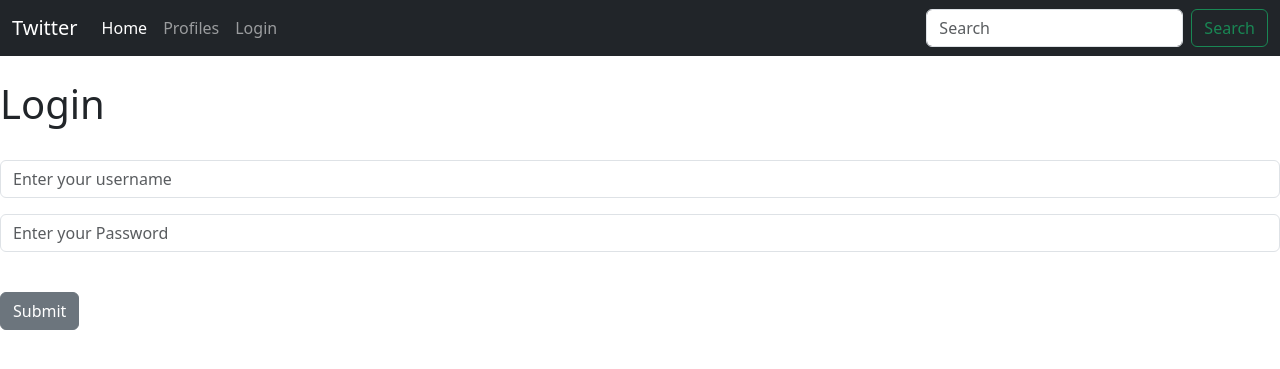
After one commit to s-derebera/twitter_studying, a Django app: page /login in a window 1280 px wide. The commit adds this page. Shown: the top 369 px of the page. Run offline with Django 4.2, Linux system fonts and the light colour scheme.

Commit message:
feature: login and logout users

```diff
--- a/twitter/tweets/forms.py
+++ b/twitter/tweets/forms.py
@@ -11,4 +11,4 @@ class TweetForm(forms.ModelForm):
 
     class Meta:
         model = Tweet
-        exclude = ("pub_date",)
+        exclude = ("user",)
--- a/twitter/tweets/templates/tweets/base.html
+++ b/twitter/tweets/templates/tweets/base.html
@@ -3,7 +3,7 @@
   <head>
     <meta charset="utf-8">
     <meta name="viewport" content="width=device-width, initial-scale=1">
-    <title>Bootstrap demo</title>
+    <title>Twitter demo</title>
     <link href="https://cdn.jsdelivr.net/npm/bootstrap@5.3.0-alpha1/dist/css/bootstrap.min.css" rel="stylesheet" integrity="sha384-GLhlTQ8iRABdZLl6O3oVMWSktQOp6b7In1Zl3/Jr59b6EGGoI1aFkw7cmDA6j6gD" crossorigin="anonymous">
   </head>
   <body>
--- /dev/null
+++ b/twitter/tweets/templates/tweets/login.html
@@ -0,0 +1,24 @@
+{% extends 'tweets/base.html' %}
+{% block content %}
+
+{% if user.is_authenticated %}
+    <h1>You're already logged in!</h1>
+{% else%}
+    <div class="'col-md-6 offset-md-3"></div>
+        <h1>Login</h1>
+        <br/>
+        <form method="POST" action="{% url 'login' %}">
+            {% csrf_token %}
+            <div class="mb-3">
+            <input type="text" class="form-control" name="username" placeholder="Enter your username">
+            </div>
+            <div class="mb-3">
+            <input type="password" class="form-control" name="password" placeholder="Enter your Password">
+            </div>
+            <br/>
+            <button type="submit" class="btn btn-secondary">Submit</button>
+        </form>
+    </div>
+{% endif %}
+
+{% endblock %}
--- a/twitter/tweets/templates/tweets/navbar.html
+++ b/twitter/tweets/templates/tweets/navbar.html
@@ -14,9 +14,22 @@
           </li>
           {% if user.is_authenticated %}
             <li class="nav-item">
-                <a class="nav-link active" aria-current="page" href="{% url 'profile' request.user.id %}">My Profile</a>
+                <a class="nav-link active" aria-current="page"
+                href="{% url 'profile' request.user.id %}">My Profile</a>
+            </li>
+            <li class="nav-item">
+              <a class="nav-link active" aria-current="page"
+              href="{% url 'logout' %}">Logout</a>
+          </li>
+          {% else %}
+            <li class="nav-item">
+              <a class="nav-link"
+              href="{% url 'login' %}">Login</a>
             </li>
           {% endif %}
+
+
+
         </ul>
         <form class="d-flex" role="search">
           <input class="form-control me-2" type="search" placeholder="Search" aria-label="Search">
--- a/twitter/tweets/templates/tweets/profile.html
+++ b/twitter/tweets/templates/tweets/profile.html
@@ -19,7 +19,7 @@
 
                 </div>
                     <div class="col-4">
-                        <br/><br/><br/>
+                        <br/><br/><br/><br/>
                         <div class="card">
                             <h5 class="card-header">Follows</h5>
                             <div class="card-body">
--- a/twitter/tweets/views.py
+++ b/twitter/tweets/views.py
@@ -4,6 +4,7 @@ from django.shortcuts import render
 from .forms import TweetForm
 from .models import Profile
 from django.contrib import messages
+from django.contrib.auth import authenticate, login, logout
 
 
 def index(request):
@@ -11,13 +12,17 @@ def index(request):
         latest_tweet_list = Tweet.objects.order_by('-pub_date')[:5]
         context = {'latest_tweet_list': latest_tweet_list}
         return render(request, "tweets/index.html", context)
+    else:
+        tweets = Tweet.objects.all().order_by("-pub_date")[:5]
+        return render(request, "tweets/index.html", {"tweets":tweets})
 
 
 def new(request):
     form = TweetForm(request.POST or None)
     if request.method == 'POST':
         if form.is_valid():
-            tweet = form.save()
+            tweet = form.save(commit=False)
+            tweet.user = request.user
             tweet.save()
             return redirect('index')
 
@@ -53,5 +58,30 @@ def profile(request, pk):
         )
     else:
         messages.success(
-            request, ('Create your page firstful! Waitig for join us!'))
+            request, ('Create your page firstful! Waiting for join us!'))
         return redirect('index')
+
+def login_user(request):
+    if request.method == "POST":
+        username = request.POST['username']
+        password = request.POST ['password']
+        user = authenticate(request, username = username, password = password)
+        if user is not None:
+            login(request, user)
+            messages.success(request, ('You have been logged in!'))
+            return redirect('index')
+        else:
+            messages.success(request, ('There were an error! Please try again'))
+            return redirect('login')
+
+
+    else:
+        return render(request, "tweets/login.html", {})
+
+    return render(request, "tweets/login.html")
+
+
+def logout_user(request):
+    logout(request)
+    messages.success(request, ("You have been logged out! See you soon!"))
+    return redirect('index')
--- a/twitter/twitter/urls.py
+++ b/twitter/twitter/urls.py
@@ -19,8 +19,10 @@ from tweets import views
 
 urlpatterns = [
     path('admin/', admin.site.urls),
-    path('', views.index, name='index'),
-    path('new/', views.new, name='new'),
-    path('profile_list/', views.profile_list, name='profile list'),
-    path('profile/<int:pk>', views.profile, name = 'profile')
+    path('', views.index, name ='index'),
+    path('new/', views.new, name ='new'),
+    path('profile_list/', views.profile_list, name ='profile list'),
+    path('profile/<int:pk>', views.profile, name = 'profile'),
+    path('login', views.login_user, name='login'),
+    path('logout', views.logout_user, name="logout")
 ]
```
Also changed, not shown: twitter/tweets/templates/tweets/index.html (+11 -3 lines), twitter/db.sqlite3.
